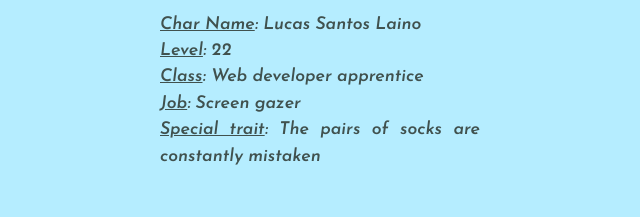
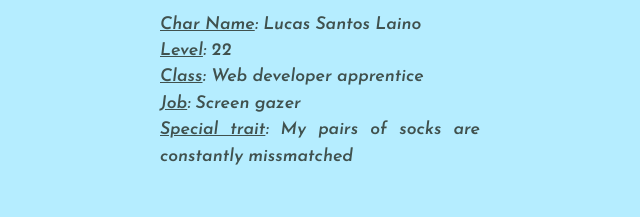
Before and after one commit to l-laino/personal-info, a plain HTML site: page index.html in a window 1280 px wide. Shown: the part 1019-1236 px from the top of the page, 320-960 px from the left. Drawn offline with Linux system fonts and the light colour scheme; a web font is replaced by a local one.

Commit message:
Update index.html

```diff
--- a/index.html
+++ b/index.html
@@ -29,7 +29,7 @@
         <h4><u>Level</u>: 22</h4>
         <h4><u>Class</u>: Web developer apprentice</h4>
         <h4><u>Job</u>: Screen gazer</h4>
-        <h4><u>Special trait</u>: The pairs of socks are constantly mistaken</h4>
+        <h4><u>Special trait</u>: My pairs of socks are constantly missmatched</h4>
       </div>
     </div>
     <hr>
```
